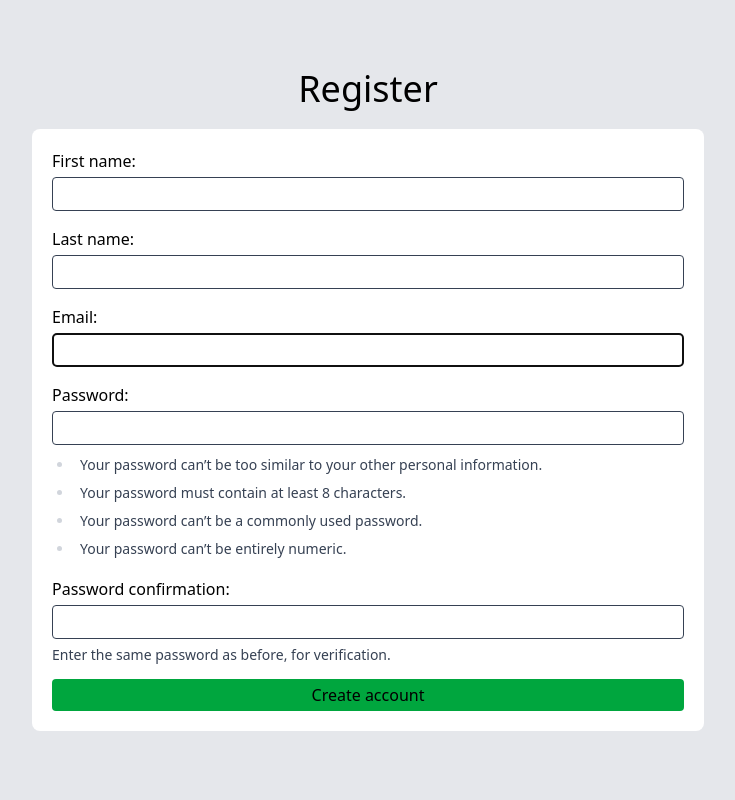
After one commit to mcplux/simple-notes-app-django, a Django app: page /register/ in a window 1280 px wide. The commit adds this page. Shown: the whole page, without its empty margins (272-1007 px from the left). Run offline with Django 5.2, Linux system fonts and the light colour scheme; style sheets or scripts are compiled from the project's sources; some libraries are stand-ins or nearby versions.

Commit message:
Add register view

```diff
--- /dev/null
+++ b/apps/accounts/forms.py
@@ -0,0 +1,10 @@
+from django.contrib.auth import get_user_model
+from django.contrib.auth.forms import UserCreationForm
+
+User = get_user_model()
+
+
+class RegisterForm(UserCreationForm):
+    class Meta:
+        model = User
+        fields = ("first_name", "last_name", "email", "password1", "password2")
--- /dev/null
+++ b/apps/accounts/templates/accounts/register.html
@@ -0,0 +1,37 @@
+{% extends 'base.html' %}
+{% load widget_tweaks %}
+
+
+{% block title %} {{ block.super }} | Register {% endblock title %}
+
+
+
+{% block content %}
+<main class="flex flex-col gap-5 p-5 min-h-screen justify-center items-center">
+  <h2 class="text-4xl">Register</h2>
+
+  <form method="post" class="max-w-2xl w-full bg-white p-5 rounded-lg space-y-3">
+    {% csrf_token %}
+
+    {% for field in form %}
+    <fieldset class="flex flex-col gap-1">
+      <label for="{{ field.id_for_label }}">{{ field.label }}:</label>
+      {% render_field field class="border border-gray-700 p-1 rounded" %}
+
+      {% if field.errors %}
+      <ul class="flex flex-col">
+        {% for error in field.errors %}
+        <li class="text-sm font-bold text-red-600">{{ error }}</li>
+        {% endfor %}
+      </ul>
+      {% endif %}
+
+      <div class="prose prose-sm">{{ field.help_text }}</div>
+
+    </fieldset>
+    {% endfor %}
+
+    <button type="submit" class="bg-green-600 w-full p-1 rounded">Create account</button>
+  </form>
+</main>
+{% endblock content %}
--- /dev/null
+++ b/apps/accounts/urls.py
@@ -0,0 +1,6 @@
+from django.urls import path
+from .views import register_view
+
+urlpatterns = [
+    path("register/", register_view, name="register"),
+]
--- a/apps/accounts/views.py
+++ b/apps/accounts/views.py
@@ -1,3 +1,23 @@
-from django.shortcuts import render
+from django.contrib.auth import login
+from django.http import HttpRequest
+from django.shortcuts import render, redirect
 
-# Create your views here.
+from .forms import RegisterForm
+
+
+def register_view(request: HttpRequest):
+    # Redirect if user is authenticated
+    if request.user.is_authenticated:
+        return redirect("/")
+
+    if request.method == "POST":
+        form = RegisterForm(request.POST)
+        if form.is_valid():
+            user = form.save()
+            login(request, user)
+            return redirect("/")
+
+    else:
+        form = RegisterForm()
+
+    return render(request, "accounts/register.html", {"form": form})
--- a/assets/css/input.css
+++ b/assets/css/input.css
@@ -1,3 +1,4 @@
 @import 'tailwindcss';
+@plugin "@tailwindcss/typography";
 
 @source '../../**/*.{py,js,html}';
--- a/core/settings.py
+++ b/core/settings.py
@@ -37,6 +37,7 @@ INSTALLED_APPS = [
     "django.contrib.sessions",
     "django.contrib.messages",
     "django.contrib.staticfiles",
+    "widget_tweaks",
     "apps.accounts",
 ]
 
@@ -55,7 +56,9 @@ ROOT_URLCONF = "core.urls"
 TEMPLATES = [
     {
         "BACKEND": "django.template.backends.django.DjangoTemplates",
-        "DIRS": [],
+        "DIRS": [
+            BASE_DIR / "templates",
+        ],
         "APP_DIRS": True,
         "OPTIONS": {
             "context_processors": [
--- a/core/urls.py
+++ b/core/urls.py
@@ -16,8 +16,12 @@ Including another URLconf
 """
 
 from django.contrib import admin
-from django.urls import path
+from django.urls import path, include
 
 urlpatterns = [
     path("admin/", admin.site.urls),
+    path(
+        "",
+        include("apps.accounts.urls"),
+    ),
 ]
--- a/pyproject.toml
+++ b/pyproject.toml
@@ -6,6 +6,7 @@ readme = "README.md"
 requires-python = ">=3.12,<3.13"
 dependencies = [
     "django>=6.0.2",
+    "django-widget-tweaks>=1.5.1",
     "honcho>=2.0.0",
     "ruff>=0.15.1",
 ]
--- /dev/null
+++ b/templates/base.html
@@ -0,0 +1,20 @@
+{% load static %}
+<!DOCTYPE html>
+<html lang="en">
+
+<head>
+  <meta charset="UTF-8">
+  <meta name="viewport" content="width=device-width, initial-scale=1.0">
+  <title>{% block title %} Notes {% endblock title %}</title>
+  <link rel="stylesheet" href="{% static 'theme/css/output.css' %}">
+</head>
+
+<body class="bg-gray-200">
+
+  {% block content %}
+
+  {% endblock content %}
+
+</body>
+
+</html>
```
Also changed, not shown: 1 other file.
